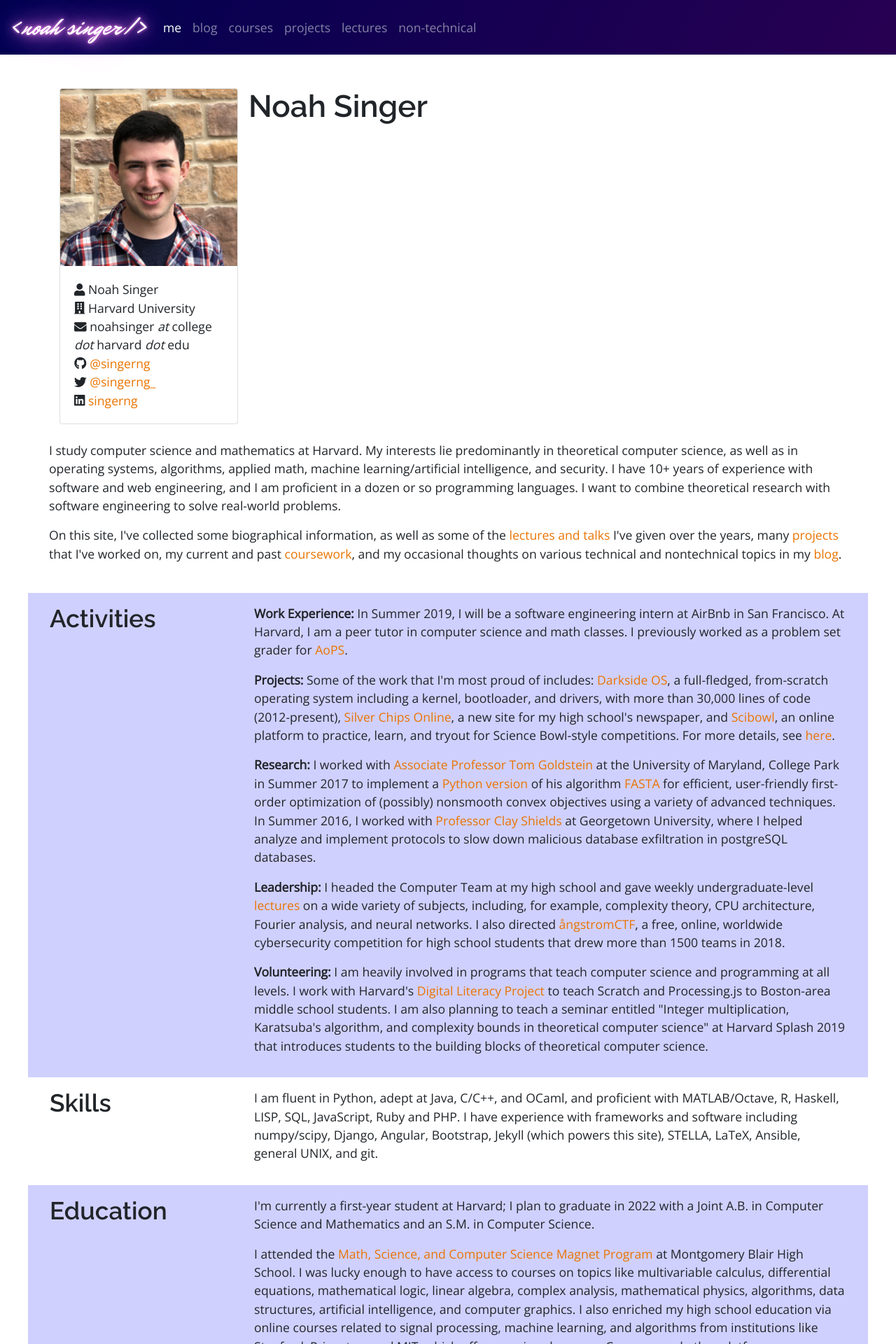
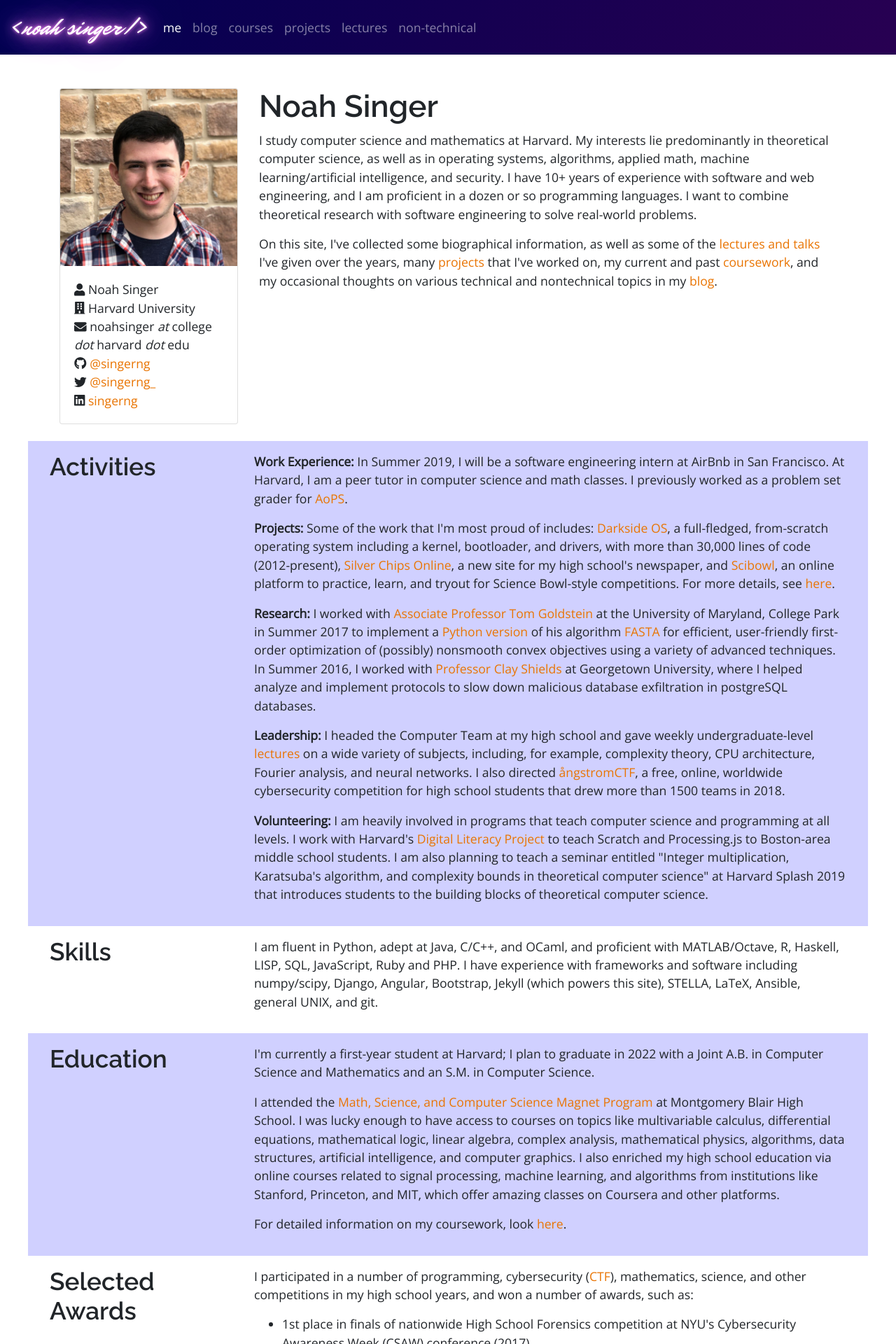
Before and after one commit to singerng/noahsinger.org, a Jekyll site: the page built from index/index.html, in a window 1280 px wide. Shown: the top 1920 px of the page at 70% size. Built offline with Jekyll 4.4.1, drawn with Linux system fonts in a browser that asks for light colours; nearby versions of some CDN libraries.

Commit message:
fixed formatting of homepage

```diff
--- a/index/index.html
+++ b/index/index.html
@@ -21,7 +21,7 @@
     </div>
   </div>
 
-  <!-- <div class="col-md-6 mb-4"> -->
+  <div class="col-md-9 mb-4">
     <h1>Noah Singer</h1>
     <p>I study computer science and mathematics at Harvard. My interests lie predominantly in
       theoretical computer science, as well as in operating systems,
@@ -34,7 +34,7 @@
       talks</a> I've given over the years, many <a href="/projects">projects</a> that I've worked on,
       my current and past <a href="/courses">coursework</a>,
       and my occasional thoughts on various technical and nontechnical topics in my <a href="/blog">blog</a>.</p>
-  <!-- </div> -->
+  </div>
 
 {% comment %}
   <div class="col-md-3">
```
